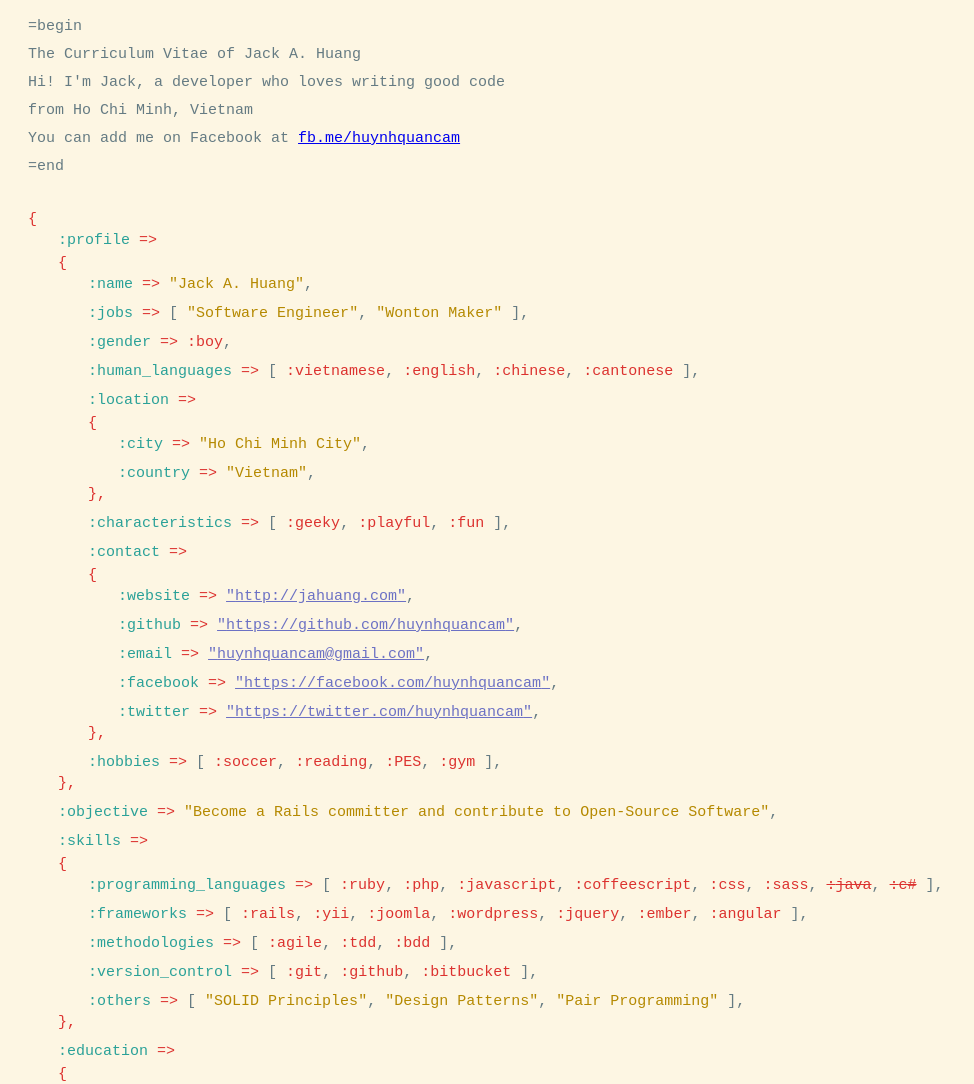
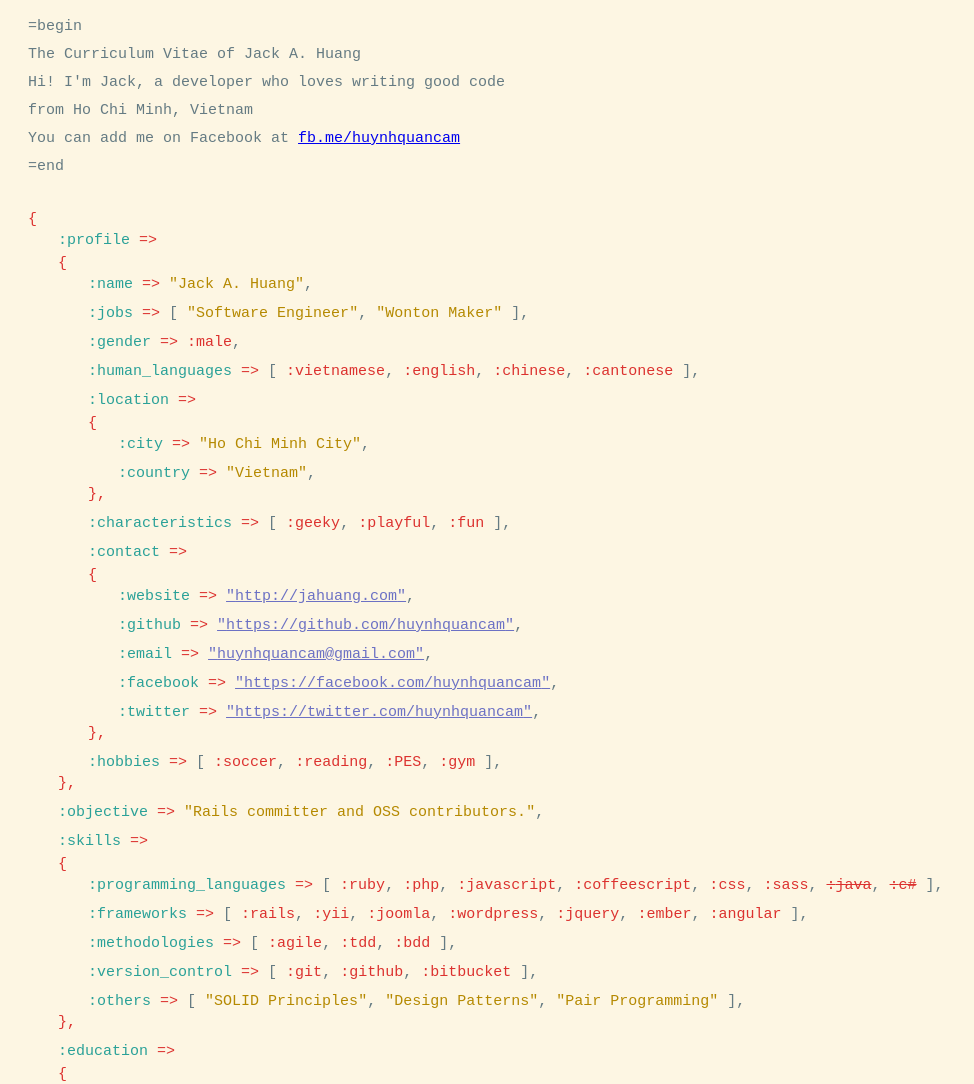
Before and after one commit to qcam/rbcv, a plain HTML site: page index.html in a window 1280 px wide. Shown: the top 1084 px of the page, without its empty margins (0-974 px from the left). Drawn offline with Linux system fonts and the light colour scheme.

Commit message:
Update gender

```diff
--- a/index.html
+++ b/index.html
@@ -63,7 +63,7 @@
               <li class='hash__li'>
                 <div class='hash__body'>
                   <span class='hash__key'>gender</span>
-                  <span class='hash__value'><span class='symbol'>boy</span></span>
+                  <span class='hash__value'><span class='symbol'>male</span></span>
                 </div>
               </li>
 
@@ -164,7 +164,7 @@
         <li class='hash__li'>
           <div class='hash__body'>
             <span class='hash__key'>objective</span>
-            <span class='hash__value'><span class='string'>Become a Rails committer and contribute to Open-Source Software</span></span>
+            <span class='hash__value'><span class='string'>Rails committer and OSS contributors.</span></span>
           </div>
         </li>
 
```
